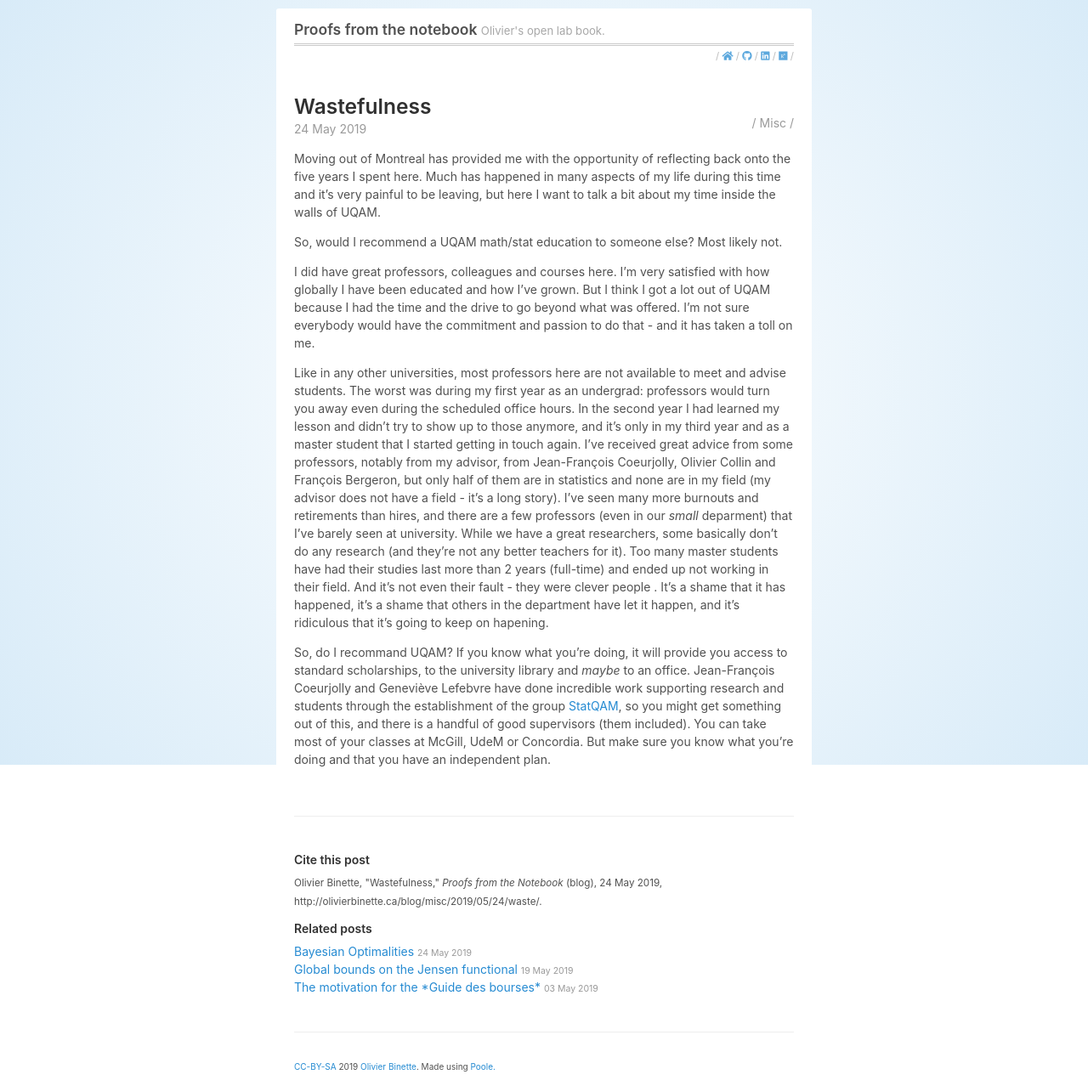
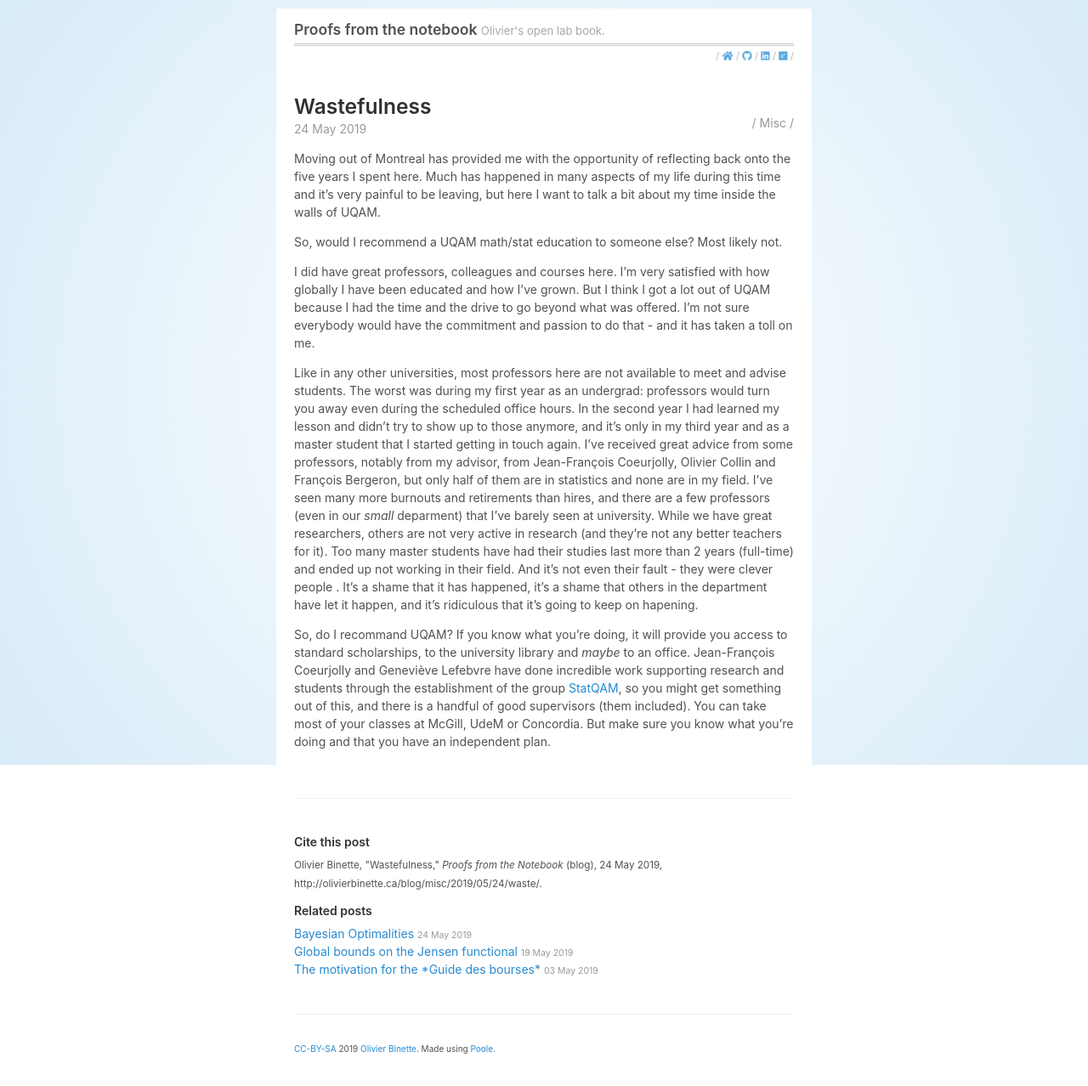
Before and after one commit to OlivierBinette/blog, a Jekyll site: the page built from _posts/2019-05-24-waste.md, in a window 1280 px wide. Shown: the whole page at 85% size. Built offline with Jekyll 4.4.1, drawn with Linux system fonts in a browser that asks for light colours; nearby versions of some CDN libraries; after the commit the page ends 1257 px from its top, so only the background shows below that.

Commit message:
Update 2019-05-24-waste.md

```diff
--- a/_posts/2019-05-24-waste.md
+++ b/_posts/2019-05-24-waste.md
@@ -12,6 +12,6 @@
 
  <!--more-->
 
-Like in any other universities, most professors here are not available to meet and advise students. The worst was during my first year as an undergrad: professors would turn you away even during the scheduled office hours. In the second year I had learned my lesson and didn't try to show up to those anymore, and it's only in my third year and as a master student that I started getting in touch again. I've received great advice from some professors, notably from my advisor, from Jean-François Coeurjolly, Olivier Collin and François Bergeron, but only half of them are in statistics and none are in my field (my advisor does not have a field - it's a long story). I've seen many more burnouts and retirements than hires, and there are a few professors (even in our *small* deparment) that I've barely seen at university. While we have a great researchers, some basically don't do any research (and they're not any better teachers for it). Too many master students have had their studies last more than 2 years (full-time) and ended up not working in their field. And it's not even their fault - they were clever people . It's a shame that it has happened, it's a shame that others in the department have let it happen, and it's ridiculous that it's going to keep on hapening.
+Like in any other universities, most professors here are not available to meet and advise students. The worst was during my first year as an undergrad: professors would turn you away even during the scheduled office hours. In the second year I had learned my lesson and didn't try to show up to those anymore, and it's only in my third year and as a master student that I started getting in touch again. I've received great advice from some professors, notably from my advisor, from Jean-François Coeurjolly, Olivier Collin and François Bergeron, but only half of them are in statistics and none are in my field. I've seen many more burnouts and retirements than hires, and there are a few professors (even in our *small* deparment) that I've barely seen at university. While we have great researchers, others are not very active in research (and they're not any better teachers for it). Too many master students have had their studies last more than 2 years (full-time) and ended up not working in their field. And it's not even their fault - they were clever people . It's a shame that it has happened, it's a shame that others in the department have let it happen, and it's ridiculous that it's going to keep on hapening.
 
 So, do I recommand UQAM? If you know what you're doing, it will provide you access to standard scholarships, to the university library and *maybe* to an office. Jean-François Coeurjolly and Geneviève Lefebvre have done incredible work supporting research and students through the establishment of the group [StatQAM](https://statqam.uqam.ca/), so you might get something out of this, and there is a handful of good supervisors (them included). You can take most of your classes at McGill, UdeM or Concordia. But make sure you know what you're doing and that you have an independent plan.
```
